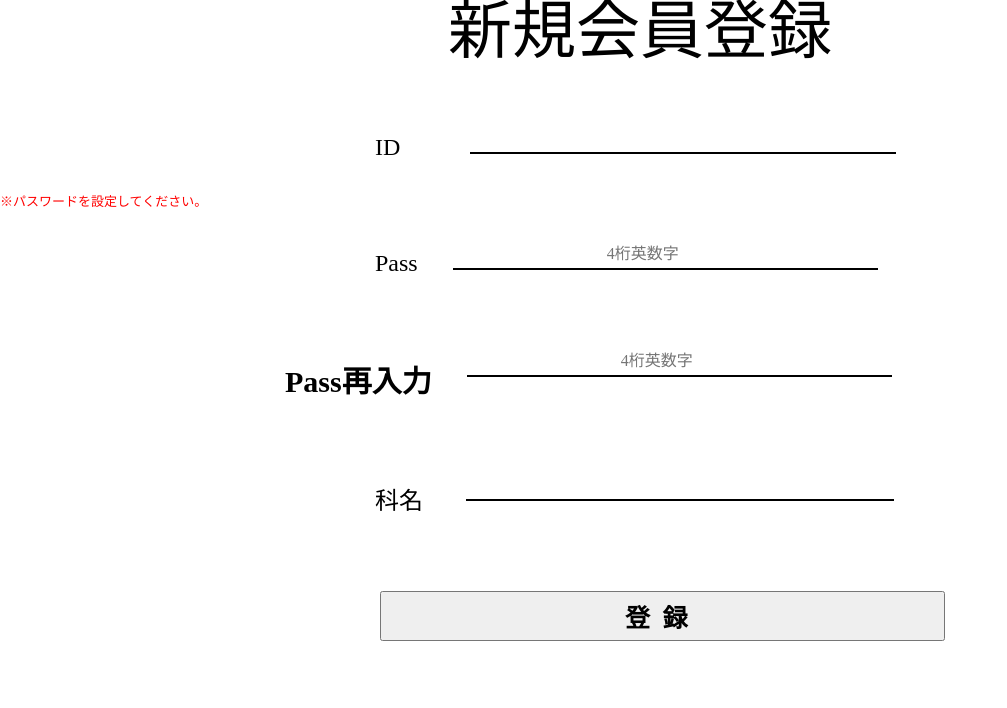
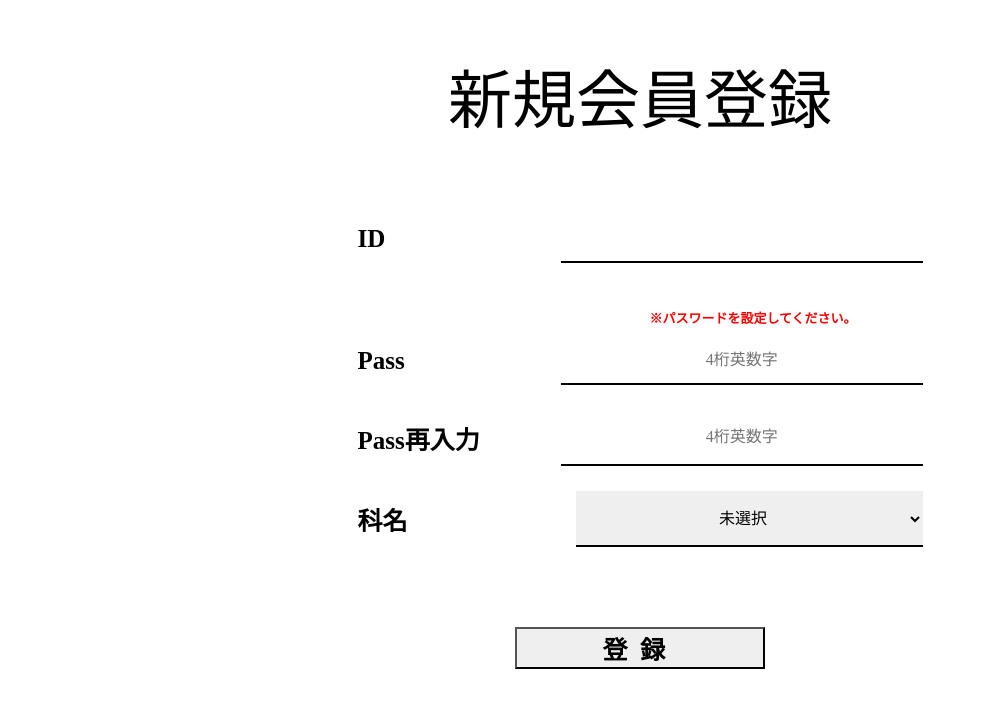
Before and after one commit to Yamashiro-R/Development_Practice, a PHP site: page /New_Person.html in a window 1280 px wide. Shown: the top 708 px of the page, without its empty margins (0-1007 px from the left). Run offline with PHP 8.4, Linux system fonts and the light colour scheme.

Commit message:
一度変更点全体を反映

```diff
--- a/HTML&CSS/New_Person.html
+++ b/HTML&CSS/New_Person.html
@@ -6,37 +6,41 @@
             <title>新規会員登録</title>
         </head>
         <body>
+            <div id="main_title">
                 <h1>新規会員登録</h1>
+            </div>
+                <form action="#" class="roginform">
                     <div class="ID-From">
-                    <p>ID</p>
-                        <from>
-                            <input type="text" class="id">
-                        </from>
+                        <p class="p-title">ID</p>
+                            <input type="text" class="id rogin-input">
                     </div>
                     <div class="infomation">
                         <p class="info">※パスワードを設定してください。</p>
                     </div>
                     <div class="password">
-                    <p>Pass</p>
-                        <from>
-                            <input type="text" placeholder="　　　　　　　　　4桁英数字" class="pass">
-                        </from>
+                        <p class="p-title">Pass</p>
+                            <input type="text" name="pass" placeholder="4桁英数字" class="pass rogin-input">
                     </div>
                     <div class="re-password">
-                    <p class="re-pw">Pass再入力</p>
-                        <from>
-                            <input type="text" placeholder="　　　　　　　　　4桁英数字" class="re-pass">
-                        </from>
+                        <p class="re-pw p-title">Pass再入力</p>
+                            <input type="text" name="re-pass" placeholder="4桁英数字" class="re-pass rogin-input">
                     </div>
                     <div class="class-name">
-                    <p>科名</p>
-                        <from>
-                            <input type="text" class="class_name">
-                        </from>
+                        <p class="p-title">科名</p>
+                            <!-- <input type="text" name="department" class="class_name rogin-input"> -->
+                        <select name="department" class="rogselect">
+                            <option value="gardening">造園ガーデニング科</option>
+                            <option value="electric">電気システム科</option>
+                            <option value="car-mnt">自動車整備科</option>
+                            <option value="ofc-work">オフィスビジネス科</option>
+                            <option value="media-art">メディア・アート科</option>
+                            <option value="info-sys">情報システム科</option>
+                            <option value="pra-work">総合実務科</option>
+                            <option value="null" selected>未選択</option>
+                        </select>
                     </div>
-                <div class="register-button">
-                    <button class="btn btn-border">登録</button>
-                </div>
+                    <input type="button" onclick="location.href='home.html'" value="登録" class="btn btn-border">
+                </form>
         </body>
 
     </html>
--- a/HTML&CSS/home.html
+++ b/HTML&CSS/home.html
@@ -8,7 +8,7 @@
         <body>
             <div>
                 <div id="main_title">
-                    <h1>就職活動管理<br class="br-sp">Webアプリ</h1>
+                    <h1>ホームメニュー</h1>
                 </div>
                     <div>
                     <button class="homebtnEturan" onclick="location.href='#!'">閲覧検索</button>
--- a/HTML&CSS/style.css
+++ b/HTML&CSS/style.css
@@ -268,191 +298,84 @@ p {
 /* Input_From_2用 再設定ここまで↑ */
 
 
-/*rogin画面*/
-/* ゆうとさん */
-.roginFrom {
-    max-width: 550px;
+/*IDここから*/
+.ID-From {
     margin-left: auto;
     margin-right: auto;
-    margin-top: 70px;
     display: flex;
 }
 
-.password {
-    max-width: 550px;
+.roginform div {
+    width: 565px;
+    margin-top: 25px;
     margin-left: auto;
     margin-right: auto;
-    margin-top: 70px;
     display: flex;
 }
 
-.rogin-button {
-    max-width: 200px;
-    margin-left: auto;
-    margin-right: auto;
-    margin-top: 30px;
-}
-/*
-h1 {
-    margin-top: 50px;
-    font-size: 50px;
-    text-align: center;
-}*/
-
-.ID-Pass {
-    margin-bottom: 10px;
-    font-size: 30px;
-    font-weight: bold;
-}
-
-input.id {
-    width: 150%;
-    margin-left: 67px;
+.rogin-input {
+    margin-left: 50px;
+    width: 70%;
     border: none;
     outline: none;
+    text-align: center;
     border-bottom: 2px solid #000;
-    padding: 5px 5px;
-}
-
-input.pass {
-    width: 160%;
-    margin-left: 33px;
-    border: none;
-    outline: none;
-    border-bottom: 2px solid #000;
-    padding: 5px 10px;
-}
-
-.rogin-button {
-    margin-top: 60px;
-    max-width: 500px;
-    margin-left: auto;
-    margin-right: auto;
-}
-
-.btn-border {
-    width: 525px;
-    padding: 5px;
-    font-size: 25px;
-    font-weight: bold;
-    margin-top: 5px;
-    margin-left: -10px;
-    letter-spacing: 0.5em;
-}
-/* New_Person */
-/* ゆうとさん */
-/*IDここから*/
-.ID-From {
-    max-width: 530px;
-    margin-left: auto;
-    margin-right: auto;
-    margin-top: 60px;
-    display: flex;
-}
-
-input.id {
-    width: 140%;
-    margin-left: 70px;
-    border: none;
-    outline: none;
-    border-bottom: 2px solid #000;
-    padding: 5px 10px;
 }
 
 /*ここまで↑*/
 
 /*パスワードここから*/
 .password {
-    max-width: 530px;
+    margin-top: 10px !important;
+}
+
+
+/*ここまで↑*/
+
+/*科名ここから*/
+
+/*ここまで↑*/
+
+.p-title {
+    width: 30%;
     margin-left: auto;
     margin-right: auto;
-    margin-top: 30px;
-    display: flex;
+    font-size: 25px;
+    font-weight: bold;
 }
 
-.re-password {
-    max-width: 530px;
+.info {
+    font-size: small;
+    color: #F00;
+    font-weight: bold;
+    margin-top: 20px;
     margin-left: auto;
     margin-right: auto;
-    margin-top: 60px;
-    display: flex;
+    margin-bottom: 0;
+    padding-left: 40%;
+    text-align: center;
 }
 
-input.pass {
-    width: 159%;
-    margin-left: 35px;
+/*プルダウンメニュー*/
+.rogselect {
+    margin-left: 50px;
+    width: 350px;
     border: none;
     outline: none;
     border-bottom: 2px solid #000;
-    padding: 5px 10px;
+    text-align: center;
 }
 
-input.re-pass {
-    width: 159%;
-    margin-left: 35px;
-    border: none;
-    outline: none;
-    border-bottom: 2px solid #000;
-    padding: 5px 10px;
-}
-/*ここまで↑*/
-
-/*科名ここから*/
-.class-name {
-    max-width: 530px;
-    margin-left: auto;
-    margin-right: auto;
-    margin-top: 60px;
-    display: flex;
-}
-
-input.class_name {
-    width: 155%;
-    margin-left: 43px;
-    border: none;
-    outline: none;
-    border-bottom: 2px solid #000;
-    padding: 5px 10px;
-}
-/*ここまで↑*/
-/*
-p {
-    padding-top: 5px;
-    font-size: 30px;
-    font-weight: bold;
-    text-align: center;
-}*/
-
-.info {
-    margin-top: 20px;
-    font-size: small;
-    color: #F00;
-}
-
-.re-pw {
-    font-size: 30px;
-    margin-left: -90px;/*-48px*/
-    font-weight: bold;
-}
-/*
-h1 {
-    margin-top: 50px;
-    font-size: 50px;
-    text-align: center;
-}*/
 
 /*ボタン*/
-.register-button {
-    margin-top: 60px;
-    max-width: 500px;
+
+.btn-border {
+    width: 250px;
+    font-size: 25px;
+    font-weight: bold;
+    margin-top: 80px;
+    letter-spacing: 0.5em;
+    display: block;
     margin-left: auto;
     margin-right: auto;
 }
-
-.btn-border {
-    width: 565px;
-    padding: 5px;
-    font-size: 25px;
-    font-weight: bold;
-    letter-spacing: 0.5em;
-}
```
Also changed, not shown: other parts of HTML&CSS/style.css (+54 -24 lines), HTML&CSS/Rogin_From.html (+15 -16 lines), HTML&CSS/dvSearch.html (+9 -6 lines). Lines whose indentation alone changed are shown as unchanged.
